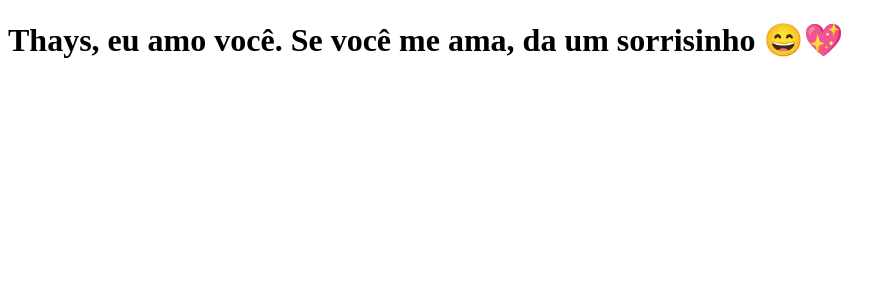
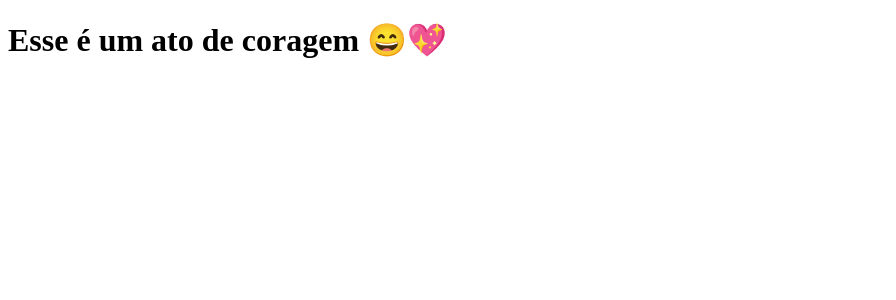
Before and after one commit to rafanascm/clone-tabnews, a Next.js app: page / in a window 1280 px wide. Shown: the top 300 px of the page, without its empty margins (0-896 px from the left). Built offline with nearby package versions, Linux system fonts and the light colour scheme.

Commit message:
Adicionando frase diferente em `homologação`

```diff
--- a/pages/index.js
+++ b/pages/index.js
@@ -1,5 +1,5 @@
 function Home() {
-  return <h1>Thays, eu amo você. Se você me ama, da um sorrisinho 😄💖</h1>;
+  return <h1>Esse é um ato de coragem 😄💖</h1>;
 }
 
 function teste() {
```
